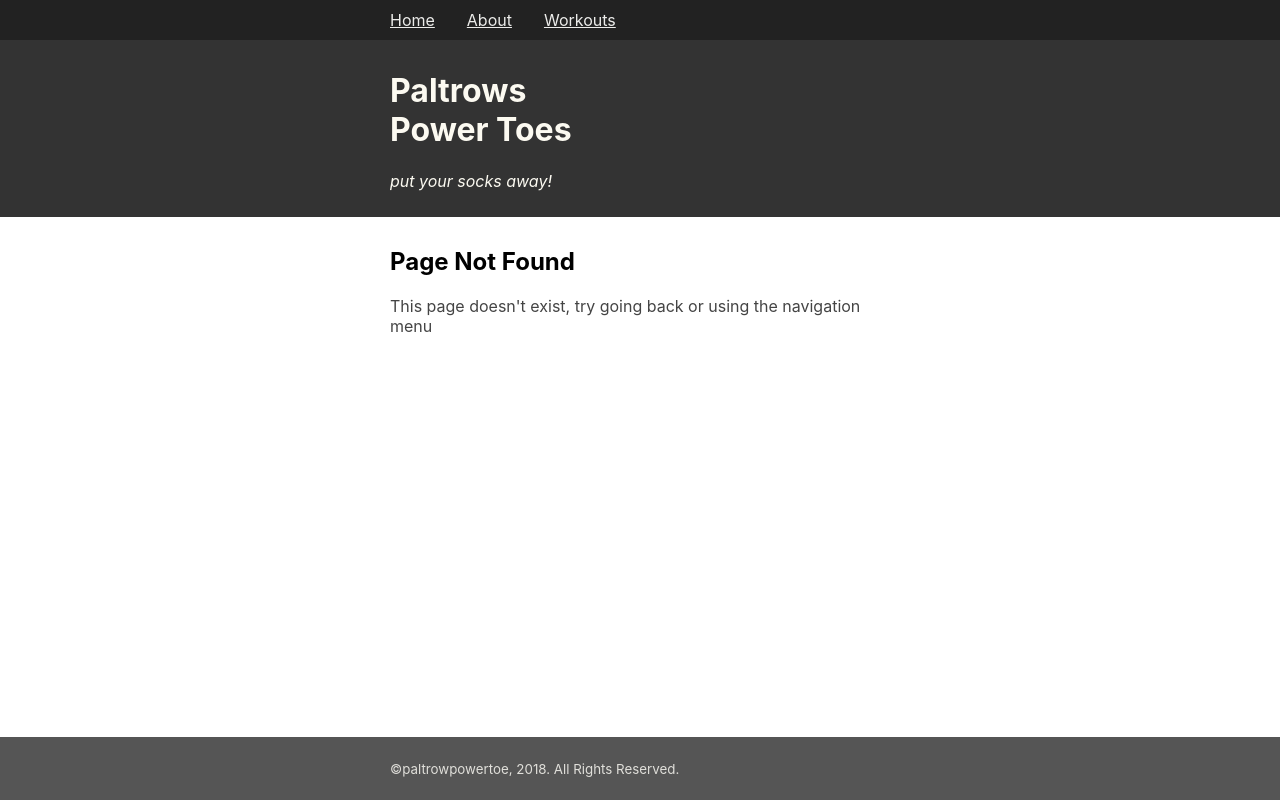
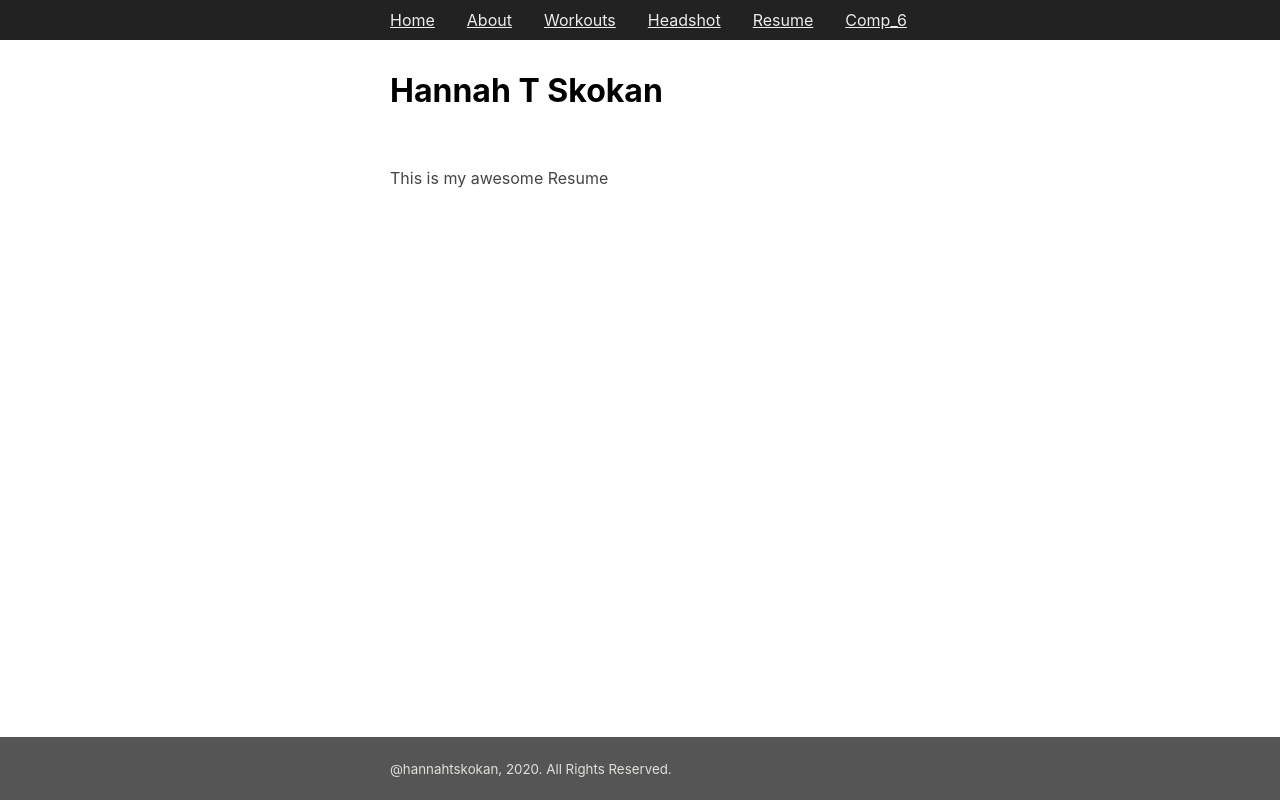
Before and after one commit to ericfeldman1/hannah-t-skokan, a React (Create React App) app: page /resume in a window 1280 px wide. Before the commit this address had no page. Built offline with nearby package versions, Linux system fonts and the light colour scheme.

Commit message:
added resume component

```diff
--- a/src/App.css
+++ b/src/App.css
@@ -9,8 +9,8 @@
 }
 
 .App > header {
-  background-color: #333;
-  color: #fcfaf1;
+  /* background-color: #333;
+  color: #fcfaf1; */
 }
 
 .App > nav {
--- a/src/App.js
+++ b/src/App.js
@@ -6,6 +6,8 @@ import Footer from './Footer'
 import HomePage from './HomePage'
 import AboutPage from './AboutPage'
 import WorkoutsPage from './WorkoutsPage'
+import HeadshotPage from './HeadshotPage'
+import ResumePage from './ResumePage'
 import NotFoundPage from './NotFoundPage'
 import './App.css'
 
@@ -24,6 +26,8 @@ export default class App extends Component {
         <Route exact path='/' component={HomePage} />
         <Route path='/about' component={AboutPage} />
         <Route path='/workouts' component={WorkoutsPage} />
+        <Route path='/headshot' component={HeadshotPage} />
+        <Route path='/resume' component={ResumePage} />
         <Route component={NotFoundPage} />
           </Switch>
         </main>
--- a/src/Footer.js
+++ b/src/Footer.js
@@ -6,7 +6,7 @@ export default class Footer extends Component {
   render() {
     return (
       <Content className='Footer'>
-        <p>©paltrowpowertoe, 2018. All Rights Reserved.</p>
+        <p>@hannahtskokan, 2020. All Rights Reserved.</p>
       </Content>
     )
   }
--- a/src/Header.js
+++ b/src/Header.js
@@ -5,8 +5,7 @@ export default class Header extends Component {
   render() {
     return (
       <Content className='Header'>
-        <h1>Paltrows<br />Power Toes</h1>
-        <p><em>put your socks away!</em></p>
+        <h1>Hannah T Skokan</h1>
       </Content>
     )
   }
--- /dev/null
+++ b/src/HeadshotPage.js
@@ -0,0 +1,13 @@
+import React, { Component } from 'react'
+import Content from './Content'
+import headshot from './headshot_photo.png'
+
+export default class HeadshotPage extends Component {
+  render() {
+    return (
+      <Content className='Headshot'>
+        <img src={headshot} alt='Headshot Photo' />
+      </Content>
+    )
+  }
+}
--- a/src/Nav.js
+++ b/src/Nav.js
@@ -16,6 +16,15 @@ export default class Nav extends Component {
         <Link to='/workouts'>
           Workouts
         </Link>
+        <Link to='/headshot'>
+          Headshot
+        </Link>
+        <Link to='/resume'>
+          Resume
+        </Link>
+        <Link to='/component6'>
+          Comp_6
+        </Link>
       </Content>
     )
   }
--- /dev/null
+++ b/src/ResumePage.js
@@ -0,0 +1,13 @@
+import React, { Component } from 'react'
+import Content from './Content'
+import headshot from './headshot_photo.png'
+
+export default class HeadshotPage extends Component {
+  render() {
+    return (
+      <Content className='Headshot'>
+        <p>This is my awesome Resume</p>
+      </Content>
+    )
+  }
+}
```
Also changed, not shown: src/headshot_photo.png (added).
